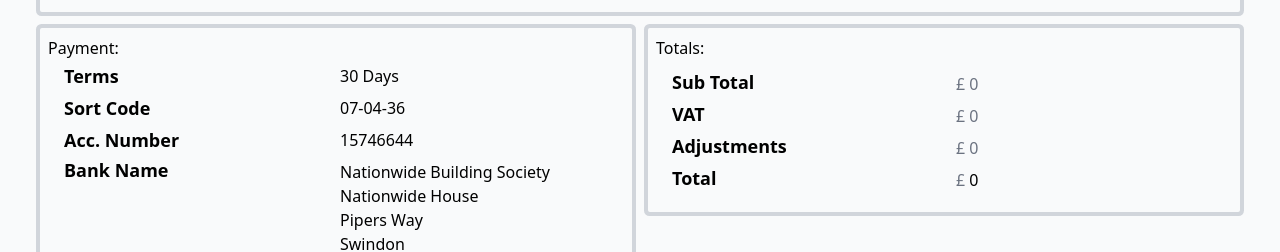
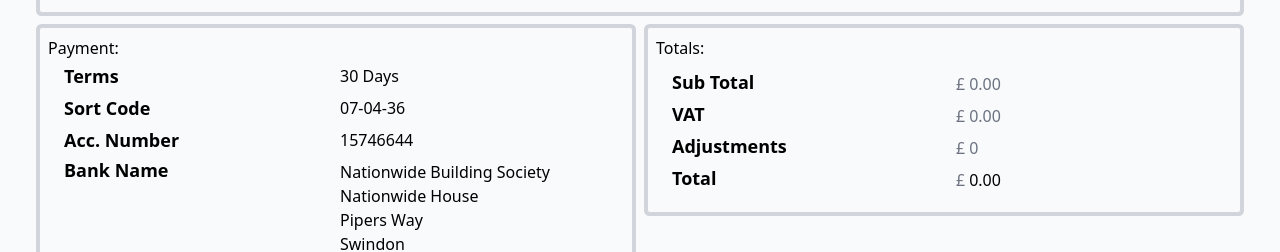
Before and after one commit to JustJarethB/invoice, a React (Create React App) app: page / in a window 1280 px wide. Shown: the part 404-656 px from the top of the page. Built offline with nearby package versions, Linux system fonts and the light colour scheme.

Commit message:
add & implement utils

```diff
--- a/src/components/Invoice.js
+++ b/src/components/Invoice.js
@@ -3,6 +3,8 @@ import TextInput from 'components/TextInput';
 import Address from 'components/Address';
 import LineItems from 'components/LineItems';
 import InvoiceMeta from 'components/InvoiceMeta';
+
+import { ensureFutureCurrency, formatCurrency } from 'utils';
 
 const newLine = () => ({
     description: undefined,
@@ -122,19 +124,19 @@ SN38 1NW`,
                                 <div className="p-2">
                                     <div className="flex justify-between">
                                         <p className="font-bold text-lg px-2">Sub Total</p>
-                                        <TextInput disabled className="w-1/2 text-gray-500" prefix="£" value={subTotal} />
+                                        <TextInput disabled className="w-1/2 text-gray-500" prefix="£" value={formatCurrency(subTotal)} />
                                     </div>
                                     <div className="flex justify-between">
                                         <p className="font-bold text-lg px-2">VAT</p>
-                                        <TextInput className="w-1/2 text-gray-500" prefix="£" value={vat} />
+                                        <TextInput className="w-1/2 text-gray-500" prefix="£" value={formatCurrency(vat)} />
                                     </div>
                                     <div className="flex justify-between">
                                         <p className="font-bold text-lg px-2">Adjustments</p>
-                                        <TextInput className="w-1/2 text-gray-500" onChange={v => this.setState({ adjustments: parseFloat(v, 10) })} prefix="£" value={adjustments} />
+                                        <TextInput className="w-1/2 text-gray-500" onChange={v => this.setState({ adjustments: ensureFutureCurrency(v) })} prefix="£" value={adjustments} />
                                     </div>
                                     <div className="flex justify-between">
                                         <p className="font-bold text-lg px-2">Total</p>
-                                        <TextInput className="w-1/2" prefix="£" value={subTotal + adjustments} />
+                                        <TextInput className="w-1/2" prefix="£" value={formatCurrency(subTotal + parseFloat(adjustments, 10))} />
                                     </div>
                                 </div>
                             </div>
--- a/src/components/LineItems.js
+++ b/src/components/LineItems.js
@@ -1,6 +1,8 @@
 import React from "react";
 import TextInput from "components/TextInput";
 import SelectInput from "components/SelectInput";
+
+import { ensureFutureCurrency, formatCurrency } from 'utils';
 
 const getVatRates = () => ([{ label: "20", value: .2 }, { label: "5", value: .05 }, { label: "N/A", value: 0 }])
 
@@ -30,7 +32,7 @@ const LineItem = ({ index, item = {}, onChange }) => (
             <TextInput className="w-full font-bold" value={item.qty} onChange={(v) => onChange({ qty: v })} />
         </div>
         <div className="p-1 w-1/6">
-            <TextInput className="w-full font-bold" prefix="£" value={item.unitPrice} onChange={(v) => onChange({ unitPrice: v })} />
+            <TextInput className="w-full font-bold" prefix="£" value={ensureFutureCurrency(item.unitPrice)} onChange={(v) => onChange({ unitPrice: v })} />
         </div>
         <div className="p-1 w-1/6">
             <SelectInput className="w-full font-bold" prefix="%" value={item.vatRate} options={getVatRates()} onChange={(v) => onChange({ vatRate: v })} />
@@ -39,10 +41,10 @@ const LineItem = ({ index, item = {}, onChange }) => (
             <TextInput className="w-full font-bold" prefix="%" value={item.vatRate * 100 || undefined} onChange={(v) => onChange({ vatRate: v / 100 })} />
         </div> */}
         <div className="p-1 w-1/6">
-            <TextInput className="w-full font-bold" prefix="£" value={(item.qty * item.unitPrice * item.vatRate) || undefined} />
+            <TextInput className="w-full font-bold" prefix="£" value={formatCurrency(item.qty * item.unitPrice * item.vatRate) || undefined} />
         </div>
         <div className="p-1 w-1/6">
-            <TextInput className="w-full font-bold" prefix="£" value={(item.qty * item.unitPrice) || undefined} />
+            <TextInput className="w-full font-bold" prefix="£" value={formatCurrency(item.qty * item.unitPrice) || undefined} />
         </div>
     </div>
 )
--- /dev/null
+++ b/src/utils.js
@@ -0,0 +1,2 @@
+export const formatCurrency = v => Number.isNaN(v) ? 0 : Number(v).toFixed(2);
+export const ensureFutureCurrency = v => v ? (v.toString().match(/0*(\d+\.?\d{0,2})/)[1] || undefined) : undefined;
```
